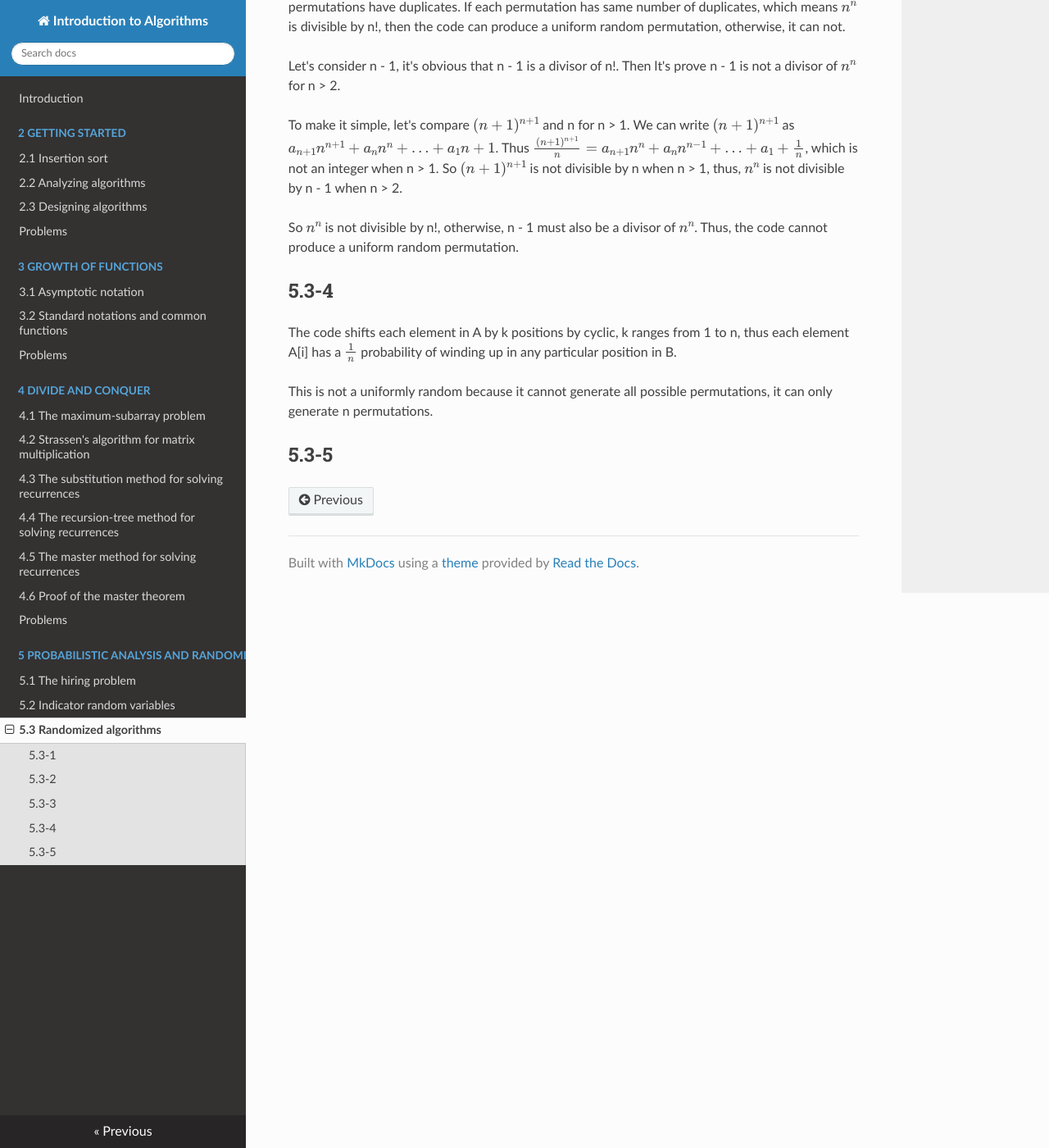
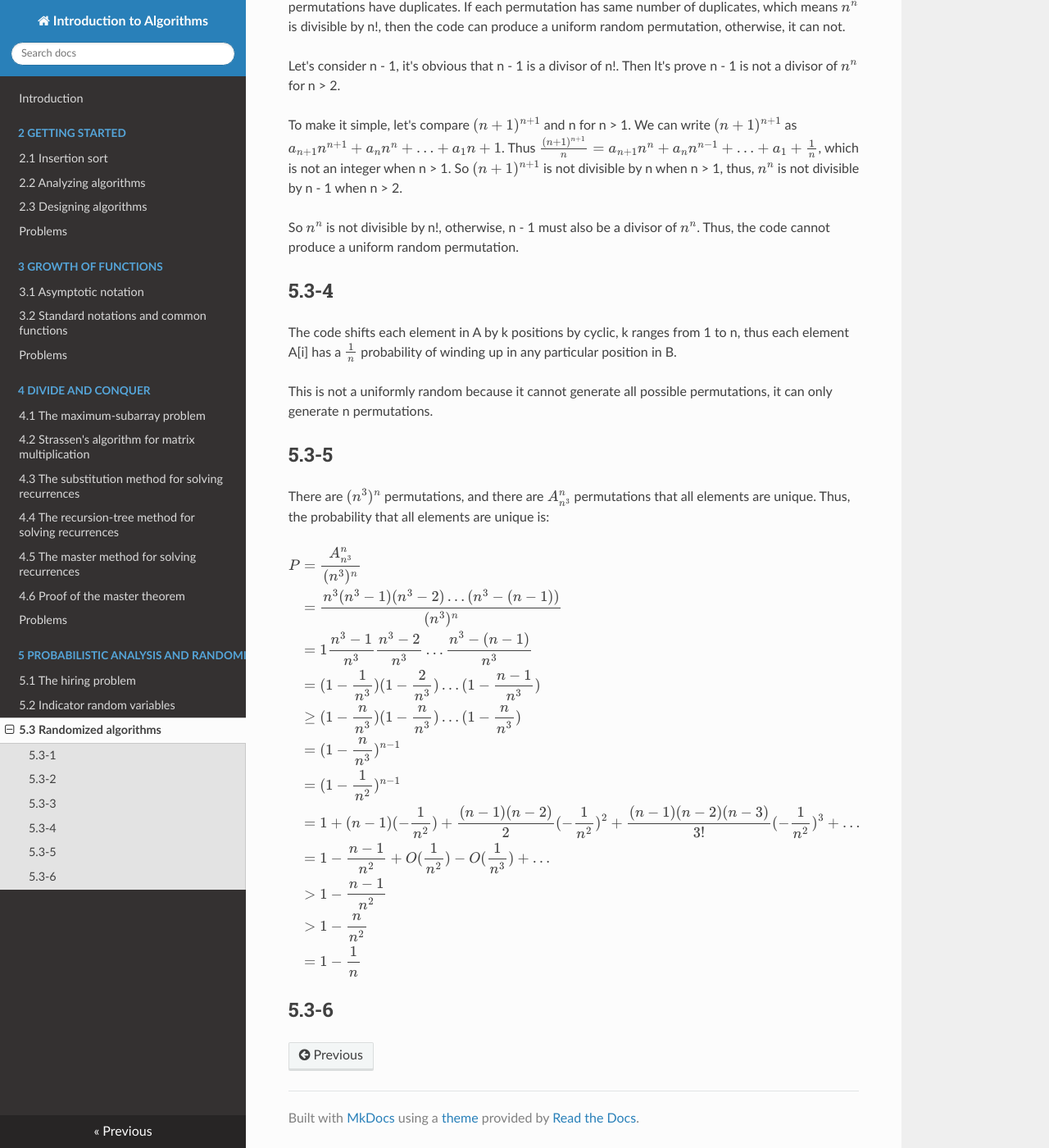
Before and after one commit to Frederick-S/Introduction-to-Algorithms-Notes, an MkDocs documentation site: the page built from docs/5-Probabilistic-Analysis-and-Randomized-Algorithms/5.3-Randomized-algorithms.md, in a window 1280 px wide and 1400 px high, scrolled down 731 px. Shown: the whole window at 82% size. Built offline with MkDocs 1.6.1, drawn with Linux system fonts in a browser that asks for light colours; nearby versions of some CDN libraries; formulas are drawn with MathJax 3; old or Windows-style settings are respelled for this version of MkDocs.

Commit message:
Add 5.3-5

```diff
--- a/docs/5-Probabilistic-Analysis-and-Randomized-Algorithms/5.3-Randomized-algorithms.md
+++ b/docs/5-Probabilistic-Analysis-and-Randomized-Algorithms/5.3-Randomized-algorithms.md
@@ -32,3 +32,23 @@ The code shifts each element in A by k positions by cyclic, k ranges from 1 to n
 This is not a uniformly random because it cannot generate all possible permutations, it can only generate n permutations.
 
 ## 5.3-5
+There are $(n^3)^n$ permutations, and there are $A_{n^3}^{n}$ permutations that all elements are unique. Thus, the probability that all elements are unique is:
+
+$$
+\begin{eqnarray}
+P &=& \frac{A_{n^3}^{n}}{(n^3)^n} \\\
+&=& \frac{n^3(n^3 - 1)(n^3 - 2)\ldots(n^3 - (n - 1))}{(n^3)^n} \\\
+&=& 1\frac{n^3 - 1}{n^3}\frac{n^3 - 2}{n^3}\ldots\frac{n^3 - (n - 1)}{n^3} \\\
+&=& (1 - \frac{1}{n^3})(1 - \frac{2}{n^3})\ldots(1 - \frac{n - 1}{n^3}) \\\
+&\geq& (1 - \frac{n}{n^3})(1 - \frac{n}{n^3})\ldots(1 - \frac{n}{n^3}) \\\
+&=& (1 - \frac{n}{n^3})^{n - 1} \\\
+&=& (1 - \frac{1}{n^2})^{n - 1} \\\
+&=& 1 + (n - 1)(-\frac{1}{n^2}) + \frac{(n - 1)(n - 2)}{2}(-\frac{1}{n^2})^2 + \frac{(n - 1)(n - 2)(n - 3)}{3!}(-\frac{1}{n^2})^3 + \ldots \\\
+&=& 1 - \frac{n - 1}{n^2} + O(\frac{1}{n^2}) - O(\frac{1}{n^3}) + \ldots \\\
+&>& 1 - \frac{n - 1}{n^2} \\\
+&>& 1 - \frac{n}{n^2} \\\
+&=& 1 - \frac{1}{n}
+\end{eqnarray}
+$$
+
+## 5.3-6
```
